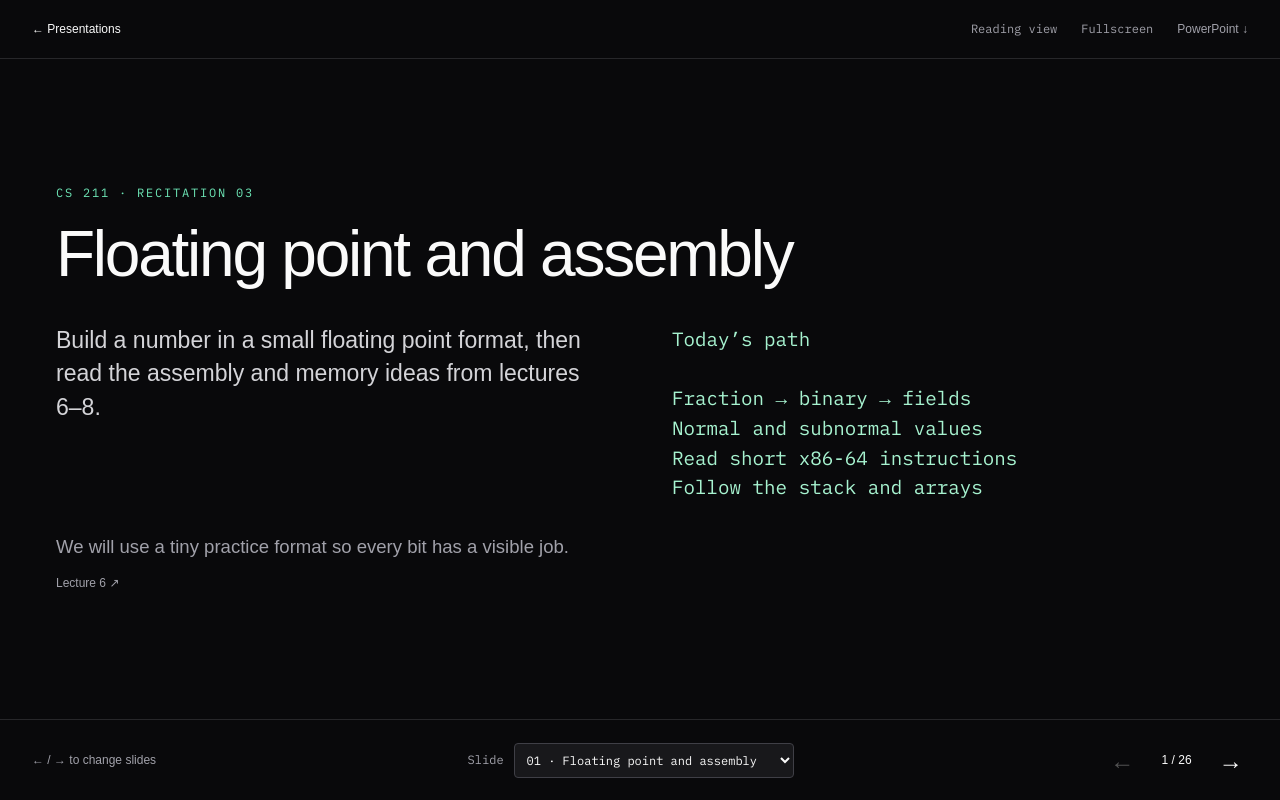
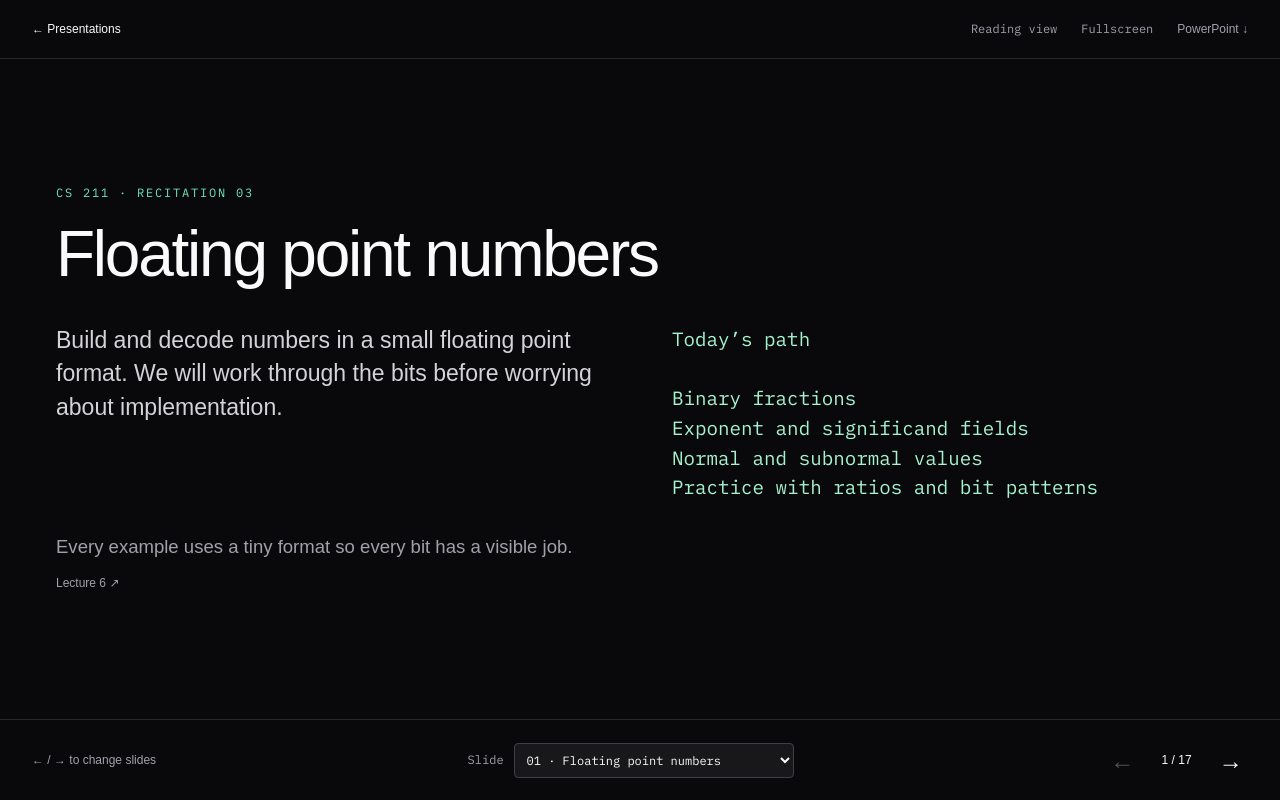
Before and after one commit to xsebby/portfolio, a Next.js app: page /presentations/cs211-recitation-03 in a window 1280 px wide. Built offline with nearby package versions, Linux system fonts and the light colour scheme.

Commit message:
Focus recitation 3 on floating point

```diff
--- a/src/data/recitation-03.json
+++ b/src/data/recitation-03.json
@@ -1,11 +1,11 @@
 [
   {
-    "title": "Floating point and assembly",
+    "title": "Floating point numbers",
     "section": "CS 211 · Recitation 03",
-    "lead": "Build a number in a small floating point format, then read the assembly and memory ideas from lectures 6–8.",
-    "example": "Today’s path\n\nFraction → binary → fields\nNormal and subnormal values\nRead short x86-64 instructions\nFollow the stack and arrays",
-    "caption": "We will use a tiny practice format so every bit has a visible job.",
-    "notes": "Suggested 50-minute pacing: floating point walkthrough and practice 20 min; assembly operands and tracing 16 min; branches, stack, and arrays 14 min. This teaches the concepts behind the professor's planned assignment without displaying its unreleased prompt or solution. Sources: lectures 6–8 and the professor's description supplied by the TA.",
+    "lead": "Build and decode numbers in a small floating point format. We will work through the bits before worrying about implementation.",
+    "example": "Today’s path\n\nBinary fractions\nExponent and significand fields\nNormal and subnormal values\nPractice with ratios and bit patterns",
+    "caption": "Every example uses a tiny format so every bit has a visible job.",
+    "notes": "Suggested 50-minute pacing: binary place values and fields 8 min; normal values 12 min; subnormals and the boundary 12 min; decoding and encoding practice 12 min; rounding and recap 6 min. This teaches the concepts behind the professor’s planned assignment without displaying its unreleased prompt or solution. Source: lecture 6 and the professor’s description supplied by the TA.",
     "source": "https://firner.com/presentations/cs211/2026-Fall/cs211_06/#/",
     "sourceLabel": "Lecture 6"
   },
@@ -16,6 +16,16 @@
     "example": "Practice format\n\n S  |  EEE  |  FFF\n 0  |  011  |  010\n\n1 sign bit, 3 exponent bits,\n3 stored fraction bits",
     "caption": "Normal values also have a leading 1 that is implied rather than stored.",
     "notes": "The planned assignment accepts exponent-bit count, bias, significand-bit count, numerator, and denominator. Do not present this as the released homework. Explain that these are stored fields, not decimal digits. Here F means the integer represented by the three fraction bits. Lecture 6 reviews normal and subnormal equations.",
+    "source": "https://firner.com/presentations/cs211/2026-Fall/cs211_06/#/",
+    "sourceLabel": "Lecture 6"
+  },
+  {
+    "title": "Binary fractions use halves",
+    "section": "Floating point · place values",
+    "lead": "Digits after a binary point are worth 1/2, 1/4, 1/8, and so on. A zero means that place contributes nothing.\n\nAdd the places marked 1 to find the value.",
+    "example": "0.101₂\n\n1 × 1/2 = 1/2\n0 × 1/4 = 0\n1 × 1/8 = 1/8\n\nTotal = 5/8",
+    "caption": "Ask students to read 0.011₂ aloud as 1/4 + 1/8 = 3/8.",
+    "notes": "Draw place-value columns before introducing exponent fields. This bridges base-2 arithmetic to the 5/4 and 3/16 examples. The 0.101₂ example equals 0.625.",
     "source": "https://firner.com/presentations/cs211/2026-Fall/cs211_06/#/",
     "sourceLabel": "Lecture 6"
   },
@@ -50,6 +60,16 @@
     "sourceLabel": "Lecture 6"
   },
   {
+    "title": "Decode a normal bit pattern",
+    "section": "Floating point · worked example",
+    "lead": "Read the exponent field as an unsigned integer, then subtract the bias. Read the fraction field as F/8.\n\nBecause E is not zero, include the implied leading 1.",
+    "example": "Bits: 0 | 010 | 101\n\nE = 2, so e = 2 − 3 = −1\nF = 5, so 1 + F/8 = 13/8\n\nValue = (13/8) × 2⁻¹ = 13/16",
+    "caption": "The bit pattern is a recipe for a value, not the digits of that value.",
+    "notes": "Pause at each field and ask students what it means. The sign is zero. E=2 lies in the normal range, e=-1, and F=5. The value is 0.8125.",
+    "source": "https://firner.com/presentations/cs211/2026-Fall/cs211_06/#/",
+    "sourceLabel": "Lecture 6"
+  },
+  {
     "title": "What happens below the normal range?",
     "section": "Floating point · subnormals",
     "lead": "The smallest positive normal value here is 1.000₂ × 2⁻² = 1/4.\n\nSmaller positive values use E = 0. They have no implied leading 1. Their exponent is fixed at 1 − bias.",
@@ -66,6 +86,36 @@
     "example": "S = 0\nE = 0 = 000₂\nF = 4 = 100₂\n\nFields: 0 | 000 | 100\n\nCheck: (4/8) × 2⁻² = 1/8",
     "caption": "The stored fraction is 100₂. There is no leading 1 in the subnormal formula.",
     "notes": "Contrast this with the normal 5/4 example. Students may try to store a negative exponent in E or include the hidden 1. Return to the formula to resolve both confusions.",
+    "source": "https://firner.com/presentations/cs211/2026-Fall/cs211_06/#/",
+    "sourceLabel": "Lecture 6"
+  },
+  {
+    "title": "The normal–subnormal boundary",
+    "section": "Floating point · smallest values",
+    "lead": "The largest subnormal sits directly below the smallest normal. The exponent stays at −2 across this boundary, but the implied leading 1 appears only for the normal value.",
+    "example": "Largest subnormal: E=0, F=7\nvalue = 7/32\n\nSmallest normal: E=1, F=0\nvalue = 1/4 = 8/32\n\nGap = 1/32",
+    "caption": "Subnormals fill the gap between zero and the smallest normal.",
+    "notes": "Use the 3-exponent-bit, bias-3, 3-fraction-bit practice format. Largest subnormal is F=7, giving 7/32. Smallest normal is E=1,F=0, giving 2^(1−3)=1/4. This illustrates gradual underflow.",
+    "source": "https://firner.com/presentations/cs211/2026-Fall/cs211_06/#/",
+    "sourceLabel": "Lecture 6"
+  },
+  {
+    "title": "Your turn: decode two patterns",
+    "section": "Floating point · practice",
+    "lead": "Use the same format: 3 exponent bits, bias 3, and 3 fraction bits.\n\nFor each pattern, classify it, find E and F, then calculate the value.",
+    "example": "A. 0 | 010 | 100\n   normal or subnormal?\n   value = ?\n\nB. 0 | 000 | 011\n   normal or subnormal?\n   value = ?",
+    "caption": "Check E first: it selects the equation.",
+    "notes": "Allow two to three minutes. A is normal: E=2,F=4, value (1+4/8)×2^-1=3/4. B is subnormal: E=0,F=3, value 3/32. Ask students to name the equation before calculating.",
+    "source": "https://firner.com/presentations/cs211/2026-Fall/cs211_06/#/",
+    "sourceLabel": "Lecture 6"
+  },
+  {
+    "title": "Decode answers",
+    "section": "Floating point · check",
+    "lead": "A uses the normal equation because E = 2.\n\nB uses the subnormal equation because E = 0; there is no implied leading 1.",
+    "example": "A. 0 | 010 | 100\n   (1 + 4/8) × 2⁻¹ = 3/4\n\nB. 0 | 000 | 011\n   (3/8) × 2⁻² = 3/32",
+    "caption": "If the answer seems surprising, decode the same fields back into the formula.",
+    "notes": "Have students explain why B is not (1+3/8)×2^-3. The exponent for subnormals is fixed at 1−bias=-2, and the leading 1 is absent.",
     "source": "https://firner.com/presentations/cs211/2026-Fall/cs211_06/#/",
     "sourceLabel": "Lecture 6"
   },
@@ -100,163 +150,23 @@
     "sourceLabel": "Lecture 6"
   },
   {
-    "title": "One line of AT&T assembly",
-    "section": "Lecture 6–7 · reading order",
-    "lead": "Read the source first, then the destination. The destination changes.\n\nThe suffix says how much data is used: b = 1 byte, w = 2, l = 4, q = 8.",
-    "example": "movq $5, %rax\n\nmovq   move 8 bytes\n$5     literal value 5\n%rax   destination register\n\nAfterward: %rax = 5",
-    "caption": "AT&T syntax is the format used in these lectures and by GCC’s default assembly output.",
-    "notes": "Ask students to point to the value that changes. Contrast Intel syntax only if a student asks: its operand order is reversed. Source: lectures 6 and 7.",
-    "source": "https://firner.com/presentations/cs211/2026-Fall/cs211_07/#/",
-    "sourceLabel": "Lecture 7"
-  },
-  {
-    "title": "Three kinds of operands",
-    "section": "Assembly vocabulary",
-    "lead": "A dollar sign means the value itself. A percent sign names a register. Parentheses mean memory at an address.\n\nThese are different even when the same digits appear.",
-    "example": "$8        literal 8\n%rax      value in rax\n(%rax)    value at address in rax\n8(%rax)   value 8 bytes later\n\nIf %rax = &x and x = 42:\nmovq (%rax), %rbx → rbx = 42",
-    "caption": "Parentheses read memory; without them, the register value itself is used.",
-    "notes": "Use an analogy: a register holds a street address; parentheses mean visit that street address. The example assumes x is an eight-byte value so movq is appropriate. Distinguish $8 (the number eight) from 8(%rax) (memory eight bytes past the address in rax).",
+    "title": "Precision changes with scale",
+    "section": "Floating point · spacing",
+    "lead": "The same three fraction bits give eight values within each normal exponent range.\n\nWhen the exponent increases by one, the distance between neighboring values doubles.",
+    "example": "E = 3 (e = 0)\nF = 0 → 1       F = 1 → 9/8\nstep = 1/8\n\nE = 4 (e = 1)\nF = 0 → 2       F = 1 → 9/4\nstep = 1/4",
+    "caption": "This is why large floating point values have larger gaps.",
+    "notes": "For normals with fixed E, incrementing F by one changes the value by 2^(E−bias)/8. Show how this connects to the rounding slide and lecture 6’s discussion of gaps between floats.",
     "source": "https://firner.com/presentations/cs211/2026-Fall/cs211_06/#/",
     "sourceLabel": "Lecture 6"
   },
   {
-    "title": "Trace two instructions",
-    "section": "Try it · 1 minute",
-    "lead": "Start with %rax = 100 and %rbx = 7.\n\nWhat is in each register after these lines?\n\nWhich register changed on each line?",
-    "example": "movq %rbx, %rax\naddq $3, %rax\n\n%rax = ?\n%rbx = ?",
-    "caption": "Read each line left to right: source, then destination.",
-    "notes": "Pause before showing the answer. Have students narrate the two changes aloud. Source operands are read; the destination receives the result.",
-    "source": "https://firner.com/presentations/cs211/2026-Fall/cs211_07/#/",
-    "sourceLabel": "Lecture 7"
-  },
-  {
-    "title": "Trace answer",
-    "section": "Worked example",
-    "lead": "The first line copies 7 into %rax. The second adds 3 to that copy.\n\n%rbx never changes.",
-    "example": "Initially       rax = 100   rbx = 7\nmovq %rbx,%rax  rax =   7   rbx = 7\naddq $3,%rax   rax =  10   rbx = 7",
-    "caption": "A move copies a value; it does not erase the source.",
-    "notes": "Common confusion: students may think 'move' transfers and clears rbx. Emphasize that it copies. Then ask what subq $2, %rax would do: rax becomes 8.",
-    "source": "https://firner.com/presentations/cs211/2026-Fall/cs211_07/#/",
-    "sourceLabel": "Lecture 7"
-  },
-  {
-    "title": "Registers have different widths",
-    "section": "Lecture 6–7 · register names",
-    "lead": "%rax is 64 bits. %eax names its low 32 bits; %ax names the low 16; %al names the low 8.\n\nWriting %eax zeroes the upper 32 bits of %rax. Reading %eax does not change %rax.",
-    "example": "movq $-1, %rax\nmovl $1, %eax\n\nNow %rax = 0x0000000000000001\n\nmovq  ↔  %rax  ↔  8 bytes\nmovl  ↔  %eax  ↔  4 bytes",
-    "caption": "This zero-extension rule applies to 32-bit register destinations in x86-64.",
-    "notes": "Lecture 7 discusses register aliases and movl. Be precise: writing a 32-bit register zeroes the upper 32 bits; a movl from %eax into memory does not clear the upper half of %rax. Do not generalize this rule to 8- or 16-bit writes.",
-    "source": "https://firner.com/presentations/cs211/2026-Fall/cs211_07/#/",
-    "sourceLabel": "Lecture 7"
-  },
-  {
-    "title": "Array indexing is byte arithmetic",
-    "section": "Lecture 6–8 · addresses",
-    "lead": "Memory addresses count bytes. For an int array, element i begins 4i bytes after the start when int is 4 bytes.\n\nThe addressing form combines base + index × scale + displacement.",
-    "example": "Assume %rax = &a[0], %rcx = 3\n\n(%rax,%rcx,4)\n= memory[rax + 3×4]\n= a[3]\n\n8(%rax,%rcx,4) = a[5]",
-    "caption": "The scale is the size of an element in bytes; 8 adds two more int positions here.",
-    "notes": "Assume sizeof(int)==4 for this example; the C standard does not require int to be 4 bytes on every platform. Draw boxes at addresses base, base+4, base+8, base+12. Source: lectures 6–8.",
+    "title": "How to check an encoding",
+    "section": "Floating point · recap",
+    "lead": "Compare the value with the smallest normal. Choose the normal or subnormal equation, work out the fields, then decode them to check.\n\nIf the value is not exact, use the rounding rule given with the problem.",
+    "example": "Our practice format\n\nNormal:    (1 + F/8) × 2^(E−3)\nSubnormal: (    F/8) × 2⁻²\n\nE = 0, F = 0  →  zero\n\nDecode your bits as a final check.",
+    "caption": "A correct encoding must reproduce the intended value or its required rounded value.",
+    "notes": "Review the two mistakes most likely to occur: forgetting to add the bias for a normal exponent, and using the normal hidden 1 for a subnormal. Do not reveal the unreleased homework solution. Remind students to follow the eventual assignment’s rounding and valid-input rules.",
     "source": "https://firner.com/presentations/cs211/2026-Fall/cs211_06/#/",
     "sourceLabel": "Lecture 6"
-  },
-  {
-    "title": "Address versus value",
-    "section": "Common assembly confusion",
-    "lead": "leaq computes an address and puts it in a register.\n\nmovq with a memory source reads the value at that address.",
-    "example": "Assume rax = 1000, memory[1008] = 42\n\nleaq 8(%rax), %rbx  → rbx = 1008\nmovq 8(%rax), %rcx  → rcx = 42",
-    "caption": "lea does not dereference memory, even though its source looks like a memory operand.",
-    "notes": "Ask: which instruction could compute &a[2], and which could load a[2]? Clarify that movq reads eight bytes here; the made-up memory value 42 is an eight-byte value for this trace. Source: lecture 8 sieve assembly and lecture 7 RIP-relative example.",
-    "source": "https://firner.com/presentations/cs211/2026-Fall/cs211_08/#/",
-    "sourceLabel": "Lecture 8"
-  },
-  {
-    "title": "A branch is an if statement",
-    "section": "Lecture 7 · control flow",
-    "lead": "cmpq compares two operands and sets condition flags. A conditional jump reads those flags.\n\nja means unsigned “jump if above.” The target is a label elsewhere in the code.",
-    "example": "C: if (n > 1) return n;\n\ncmpq $1, %rdi\nja   .Lbig\nmovl $1, %eax\nret\n.Lbig:\nmovq %rdi, %rax\nret",
-    "caption": "Here %rdi is an unsigned 64-bit n; %rax carries the return value.",
-    "notes": "For AT&T cmpq $1, %rdi, flags describe rdi minus 1. ja is true for unsigned rdi > 1. This matches lecture 7's unsigned sequence example. Distinguish signed jg from unsigned ja when asked. In a real compiled function there may be setup/cleanup instructions.",
-    "source": "https://firner.com/presentations/cs211/2026-Fall/cs211_07/#/",
-    "sourceLabel": "Lecture 7"
-  },
-  {
-    "title": "Trace the branch",
-    "section": "Try it · 2 minutes",
-    "lead": "Use the previous snippet. Predict the return value for n = 0, 1, and 4.\n\nFor each input, decide whether ja jumps before following any other line.",
-    "example": "n = 0  → ja? ___  return ___\nn = 1  → ja? ___  return ___\nn = 4  → ja? ___  return ___\n\nHint: “above 1” is strict, not ≥ 1.",
-    "caption": "Check your answer by following only the instructions on the chosen path.",
-    "notes": "Give partners time to trace. Ask one student why n=1 does not jump. The next slide moves to calls and stack frames.",
-    "source": "https://firner.com/presentations/cs211/2026-Fall/cs211_07/#/",
-    "sourceLabel": "Lecture 7"
-  },
-  {
-    "title": "Function calls use conventions",
-    "section": "Lecture 6–7 · registers",
-    "lead": "For ordinary integer or pointer arguments on the x86-64 System V ABI, the first arguments use %rdi, %rsi, %rdx, %rcx, %r8, %r9.\n\nThe return value usually arrives in %rax.",
-    "example": "long double_it(long x) {\n    return 2 * x;\n}\n\nAt call:   %rdi = x\n           call double_it\nOn return: %rax = 2 * x",
-    "caption": "This convention applies to the Linux x86-64 examples in the lectures; floating point arguments use different registers.",
-    "notes": "Make clear this is an ABI convention, not an inherent meaning of the registers. The call instruction also saves a return address. Source: lectures 6 and 7.",
-    "source": "https://firner.com/presentations/cs211/2026-Fall/cs211_07/#/",
-    "sourceLabel": "Lecture 7"
-  },
-  {
-    "title": "The stack keeps each call’s state",
-    "section": "Lecture 7–8 · stack frames",
-    "lead": "The stack grows toward lower addresses. %rsp points at its current top.\n\nA function may save the old %rbp, set a new frame base, and subtract from %rsp to reserve space for local data.",
-    "example": "pushq %rbp        save old frame\nmovq %rsp, %rbp   set frame base\nsubq $16, %rsp   reserve 16 bytes\n...\nleave             restore old frame\nret               return to caller",
-    "caption": "These are common unoptimized patterns, not instructions every function must contain.",
-    "notes": "Lecture 8 gives this prologue and epilogue. Correct mental model: pushq decrements rsp by 8 then writes; popq reads then increments rsp by 8. call pushes the return address, ret pops it. Optimized code may omit rbp or use different frame layouts.",
-    "source": "https://firner.com/presentations/cs211/2026-Fall/cs211_08/#/",
-    "sourceLabel": "Lecture 8"
-  },
-  {
-    "title": "A stack frame in addresses",
-    "section": "Worked example",
-    "lead": "Suppose %rsp is 0x1000 just after call has placed the return address on the stack.\n\nFollow the three setup instructions. Which address holds the saved %rbp? Where does the new frame begin?",
-    "example": "Start             rsp = 0x1000\npushq %rbp        rsp = 0x0ff8\nmovq %rsp,%rbp    rbp = 0x0ff8\nsubq $16,%rsp     rsp = 0x0fe8\n\nSaved rbp: [0x0ff8]\nReturn address: [0x1000]",
-    "caption": "Local stack space is at addresses below the new %rbp.",
-    "notes": "Walk down by eight bytes for pushq, then by sixteen for local space. The address notation here is conceptual, not a literal disassembly. The return address was pushed by call before the stated starting point.",
-    "source": "https://firner.com/presentations/cs211/2026-Fall/cs211_08/#/",
-    "sourceLabel": "Lecture 8"
-  },
-  {
-    "title": "Arrays and sizeof",
-    "section": "Lecture 8 · C meets memory",
-    "lead": "An array stores elements in consecutive memory. In its own scope, sizeof array measures its total bytes.\n\nA function parameter written as int a[] is treated as a pointer, so sizeof a there measures the pointer.",
-    "example": "int a[5];\nsizeof a / sizeof a[0]  → 5\n\nvoid f(int a[], int length) {\n    // use length for bounds\n}",
-    "caption": "For a VLA, sizeof can be evaluated at run time. In a parameter, it still describes a pointer.",
-    "notes": "Lecture 8 covers known-size arrays, VLAs, and array parameters. Avoid claiming sizeof(pointer) always equals 8: that is platform dependent. A parameter written int a[10] is also adjusted to a pointer; the 10 does not enforce array length for a function argument.",
-    "source": "https://firner.com/presentations/cs211/2026-Fall/cs211_08/#/",
-    "sourceLabel": "Lecture 8"
-  },
-  {
-    "title": "Variable length arrays and lifetime",
-    "section": "Lecture 8 · memory ownership",
-    "lead": "A VLA gets its length at run time. Its elements need explicit initialization.\n\nLocal array storage ends when its scope ends, so returning a pointer to that array leaves a dangling pointer.",
-    "example": "int n = get_count();\nif (n <= 0) return;\nint a[n];\nfor (int i = 0; i < n; ++i) a[i] = 0;\n\n// a is valid only in this scope",
-    "caption": "For data that must survive a function return, use an appropriate allocation and ownership plan.",
-    "notes": "Source: lecture 8. The exact maximum safe VLA size depends on available stack space. C language support for VLAs depends on the chosen C version and compiler; use course tooling for live examples. A local array's storage duration, rather than whether its bytes are immediately overwritten, determines pointer validity.",
-    "source": "https://firner.com/presentations/cs211/2026-Fall/cs211_08/#/",
-    "sourceLabel": "Lecture 8"
-  },
-  {
-    "title": "One final trace",
-    "section": "Board practice · 3 minutes",
-    "lead": "Assume int is 4 bytes, %rax holds &a[0], and %rcx = 2.\n\nWhat address does leaq compute? What value does movl read?",
-    "example": "a = {10, 20, 30, 40}\n%rax = 0x2000\n\nleaq (%rax,%rcx,4), %rdx\nmovl (%rdx), %eax\n\n%rdx = ?\n%eax = ?",
-    "caption": "Sketch four boxes, each four bytes wide, before calculating.",
-    "notes": "Expected: rdx = 0x2008 and eax = 30. The address is base + 2*4. Have students explain why leaq does not put 30 in rdx.",
-    "source": "https://firner.com/presentations/cs211/2026-Fall/cs211_08/#/",
-    "sourceLabel": "Lecture 8"
-  },
-  {
-    "title": "Trace answer and checklist",
-    "section": "Wrap-up",
-    "lead": "leaq computes 0x2000 + 2×4 = 0x2008. movl reads the 4-byte int at that address: 30.\n\nWhen assembly feels dense, mark the operand type, track the changed register, then follow the next instruction.",
-    "example": "%rdx = 0x2008   address of a[2]\n%eax = 30       value of a[2]\n\n$        literal\n%        register\n(...)    memory\nq/l      8/4 bytes",
-    "caption": "Read the relevant C beside the assembly, then verify one step at a time.",
-    "notes": "Close by pointing students to lectures 6–8 for the larger examples. Suggest compiling a very small C function with gcc -O0 -S and finding its arguments, arithmetic, and return value; compiler output may vary.",
-    "source": "https://firner.com/presentations/cs211/2026-Fall/cs211_08/#/",
-    "sourceLabel": "Lecture 8"
   }
 ]
--- a/src/pages/presentations/cs211-recitation-03.tsx
+++ b/src/pages/presentations/cs211-recitation-03.tsx
@@ -130,10 +130,10 @@ export default function Recitation03() {
   return (
     <div ref={root} className={`${styles.viewer} ${styles.recitationThree}`}>
       <Head>
-        <title>Floating point and assembly · CS 211 · sebby</title>
+        <title>Floating point numbers · CS 211 · sebby</title>
         <meta
           name="description"
-          content="CS 211 recitation 03: worked floating point examples, x86-64 assembly, stack frames, and arrays from lectures 6–8."
+          content="CS 211 recitation 03: binary fractions, exponent bias, normal and subnormal values, rounding, and worked examples."
         />
         <link
           rel="canonical"
--- a/src/pages/presentations/index.tsx
+++ b/src/pages/presentations/index.tsx
@@ -61,12 +61,12 @@ export default function Presentations() {
             <p className={styles.eyebrow}>Recitation 03</p>
             <h3>
               <Link href="/presentations/cs211-recitation-03">
-                Floating point and assembly
+                Floating point numbers
               </Link>
             </h3>
             <p>
-              Build normal and subnormal values in a small floating point
-              format, then trace x86-64 assembly and memory.
+              Build and decode normal and subnormal values in a small floating
+              point format, with practice and worked answers.
             </p>
             <div className={styles.resourceLinks}>
               <Link href="/presentations/cs211-recitation-03">
```
Also changed, not shown: 1 other file (tests, documents, lock files or other folders).
